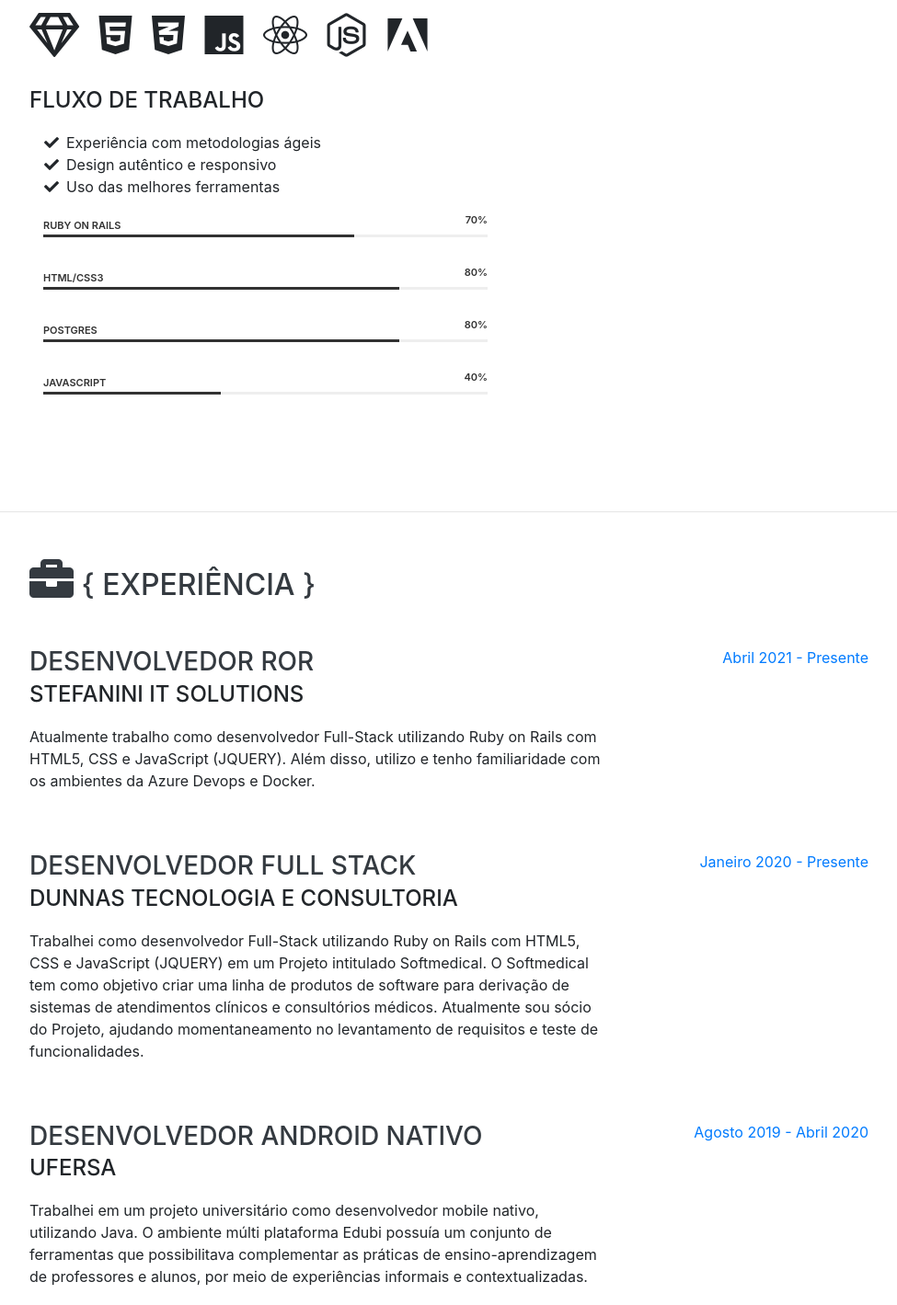
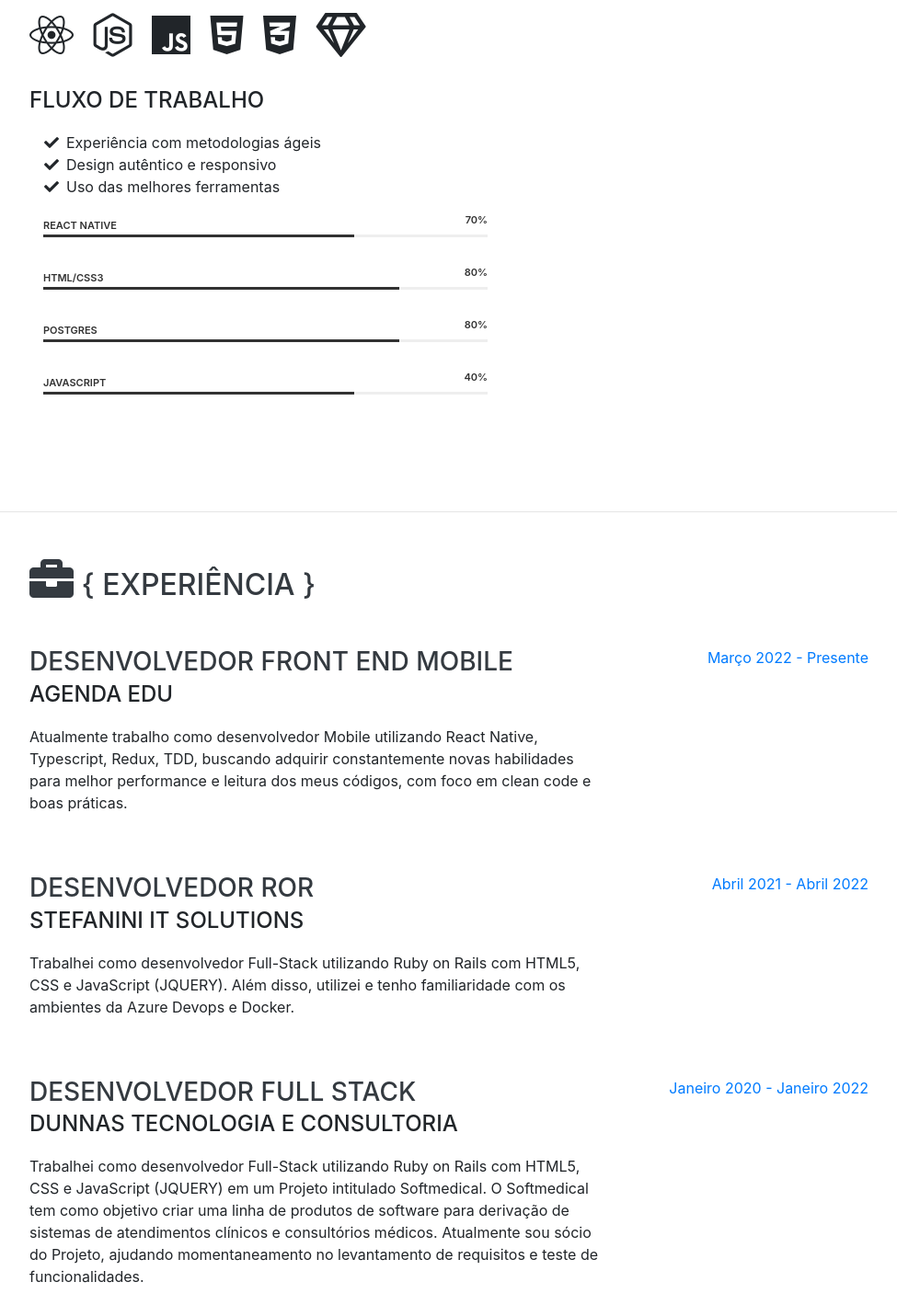
Before and after one commit to brunofariasd/Portfolio-, a website with bundled scripts: page index.html in a window 1280 px wide. Shown: the part 1846-3265 px from the top of the page at 92% size, without its empty margins (288-1263 px from the left). Built offline with nearby package versions, Linux system fonts and the light colour scheme; a web font is replaced by a local one.

Commit message:
update informations portfolio

```diff
--- a/index.html
+++ b/index.html
@@ -89,7 +89,13 @@
         <div class="subheading mb-3">Ferramentas de Trabalo e Aplicações</div>
         <ul class="list-inline dev-icons">
           <li class="list-inline-item">
-            <i class="far fa-gem"></i>
+            <i class="fab fa-react"></i>
+          </li>
+          <li class="list-inline-item">
+            <i class="fab fa-node-js"></i>
+          </li>
+          <li class="list-inline-item">
+            <i class="fab fa-js"></i>
           </li>
           <li class="list-inline-item">
             <i class="fab fa-html5"></i>
@@ -98,16 +104,7 @@
             <i class="fab fa-css3-alt"></i>
           </li>
           <li class="list-inline-item">
-            <i class="fab fa-js"></i>
-          </li>
-          <li class="list-inline-item">
-            <i class="fab fa-react"></i>
-          </li>
-          <li class="list-inline-item">
-            <i class="fab fa-node-js"></i>
-          </li>
-          <li class="list-inline-item">
-            <i class="fab fa-adobe"></i>
+            <i class="far fa-gem"></i>
           </li>
         </ul>
 
@@ -128,7 +125,7 @@
         <div class="row">
             <div class="col-md-12">
                 <div class="skillbar" data-percent="70%">
-                    <div class="skillbar-title">Ruby on rails</div>
+                    <div class="skillbar-title">React Native</div>
                     <div class="skill-bar-percent">70%</div>
                     <div class="skillbar-bar" style="width: 70%;"></div>
                 </div>
@@ -148,7 +145,7 @@
                 <div class="skillbar" data-percent="40%">
                     <div class="skillbar-title">Javascript</div>
                     <div class="skill-bar-percent">40%</div>
-                    <div class="skillbar-bar" style="width: 40%;"></div>
+                    <div class="skillbar-bar" style="width: 70%;"></div>
                 </div>
             </div>
         </div>
@@ -164,12 +161,23 @@
 
         <div class="resume-item d-flex flex-column flex-md-row justify-content-between mb-5">
           <div class="resume-content">
+            <h3 class="mb-0">Desenvolvedor Front End Mobile</h3>
+            <div class="subheading mb-3">Agenda Edu</div>
+            <p>Atualmente trabalho como desenvolvedor Mobile utilizando React Native, Typescript, Redux, TDD, buscando adquirir constantemente novas habilidades para melhor performance e leitura dos meus códigos, com foco em clean code e boas práticas.</p>
+          </div>
+          <div class="resume-date text-md-right">
+            <span class="text-primary">Março 2022 - Presente</span>
+          </div>
+        </div>
+
+        <div class="resume-item d-flex flex-column flex-md-row justify-content-between mb-5">
+          <div class="resume-content">
             <h3 class="mb-0">Desenvolvedor RoR</h3>
             <div class="subheading mb-3">Stefanini IT Solutions</div>
-            <p>Atualmente trabalho como desenvolvedor Full-Stack utilizando Ruby on Rails com HTML5, CSS e JavaScript (JQUERY). Além disso, utilizo e tenho familiaridade com os ambientes da Azure Devops e Docker.</p>
+            <p>Trabalhei como desenvolvedor Full-Stack utilizando Ruby on Rails com HTML5, CSS e JavaScript (JQUERY). Além disso, utilizei e tenho familiaridade com os ambientes da Azure Devops e Docker.</p>
           </div>
           <div class="resume-date text-md-right">
-            <span class="text-primary">Abril 2021 - Presente</span>
+            <span class="text-primary">Abril 2021 - Abril 2022</span>
           </div>
         </div>
 
@@ -180,23 +188,10 @@
             <p>Trabalhei como desenvolvedor Full-Stack utilizando Ruby on Rails com HTML5, CSS e JavaScript (JQUERY) em um Projeto intitulado Softmedical. O Softmedical tem como objetivo criar uma linha de produtos de software para derivação de sistemas de atendimentos clínicos e consultórios médicos. Atualmente sou sócio do Projeto, ajudando momentaneamento no levantamento de requisitos e teste de funcionalidades.</p>
           </div>
           <div class="resume-date text-md-right">
-            <span class="text-primary">Janeiro 2020 - Presente</span>
+            <span class="text-primary">Janeiro 2020 - Janeiro 2022</span>
           </div>
         </div>
-
-        <div class="resume-item d-flex flex-column flex-md-row justify-content-between mb-5">
-          <div class="resume-content">
-            <h3 class="mb-0">Desenvolvedor Android Nativo</h3>
-            <div class="subheading mb-3">UFERSA</div>
-            <p>Trabalhei em um projeto universitário como desenvolvedor mobile nativo, utilizando Java. O ambiente múlti plataforma Edubi possuía um conjunto de ferramentas que possibilitava complementar as práticas de ensino-aprendizagem de professores e alunos, por meio de experiências informais e contextualizadas.</p>
-          </div>
-          <div class="resume-date text-md-right">
-            <span class="text-primary">Agosto 2019 - Abril 2020</span>
-          </div>
-        </div>
-
       </div>
-
     </section>
 
     <hr class="m-0">
```
